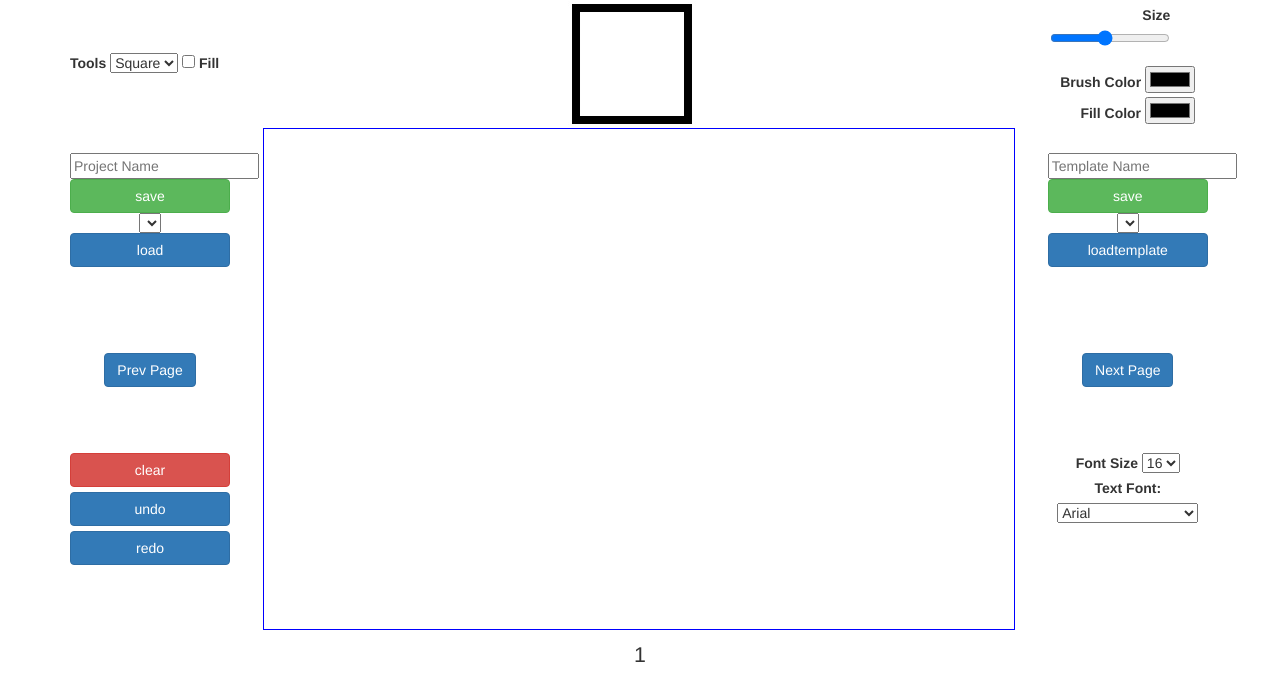
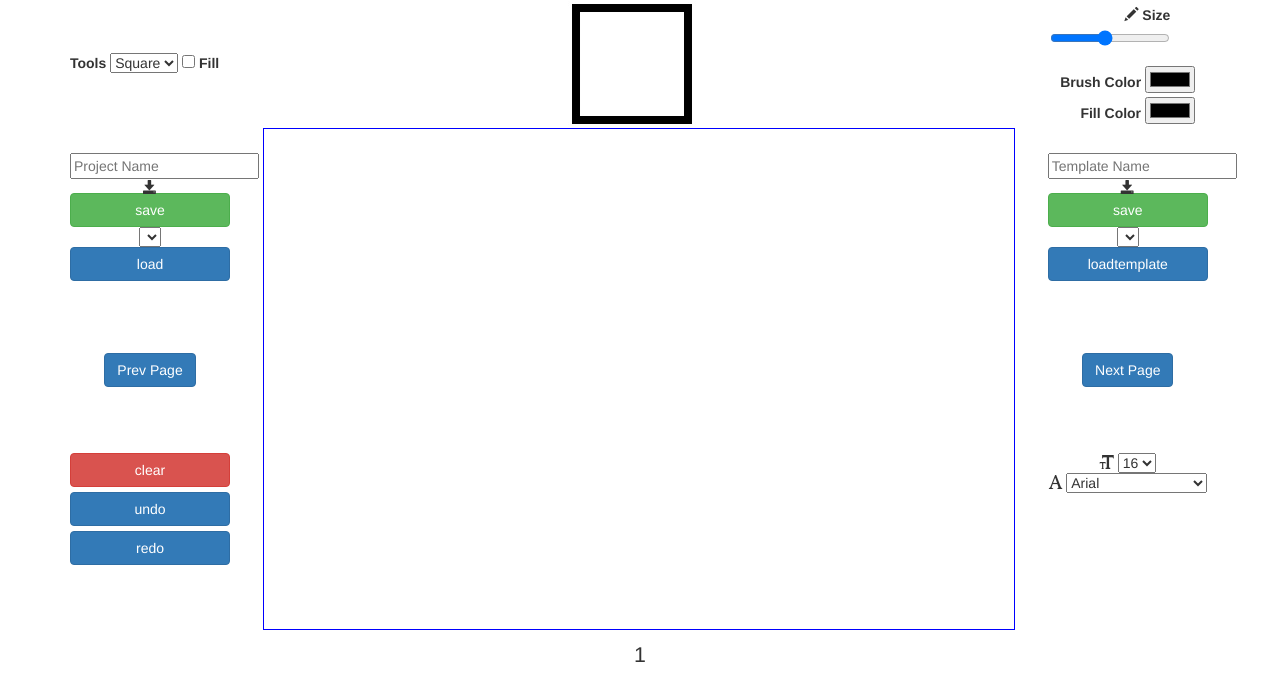
Before and after one commit to IronPeak/VefCanvas, a website: page index.html in a window 1280 px wide. Drawn offline with nearby package versions, Linux system fonts and the light colour scheme.

Commit message:
Added bootstrap glyphs

```diff
--- a/index.html
+++ b/index.html
@@ -44,6 +44,7 @@
 
             <div class=pgheadright>
                 <div class=brushsize>
+                	<span class="glyphicon glyphicon-pencil"></span>
                     <label for="brushsize">Size</label>
                     <input type="range" name="brush" id="brushsize" value="5" min="1" max="10"> </input>
                 </div>
@@ -60,6 +61,7 @@
             <div class=pgbodyleft>
                 <div class=pgbodylefttop>
                     <input type="text" id="projectname" placeholder="Project Name">
+                    <span class="glyphicon glyphicon-save"></span>
                     <input type="button" class="btn btn-success btn-block" id="savebutton" value="save"></input>
                     <select id="projectlist">
                     </select>
@@ -80,6 +82,7 @@
             <div class=pgbodyright>
                 <div class=pgbodyrighttop>
                     <input type="text" id="templatename" placeholder="Template Name">
+                    <span class="glyphicon glyphicon-save"></span>
                     <input type="button" class="btn btn-success btn-block" id="savetemplatebutton" value="save"></input>
                     <select id="templatelist">
                     </select>
@@ -90,7 +93,7 @@
                 </div>
 
                 <div class=pgbodyrightbottom>
-                    <label for="fontSize">Font Size</label>
+                    <span class="glyphicon glyphicon-text-size"></span>
                     <select id="fontSize" name="fontS">
                         <option value="8">8</option>
                         <option value="16" selected="selected">16</option>
@@ -98,7 +101,7 @@
                         <option value="32">32</option>
                     </select>
                     <br/>
-                    <label for="fontfamily">Text Font:</label>
+                    <span class="glyphicon glyphicon-font"></span>
                     <select id="fontfamily" name="font">
                         <option value="Arial" selected="selected">Arial</option>
                         <option value="Times New Roman">Times New Roman</option>
```
Also changed, not shown: 1 other file.
